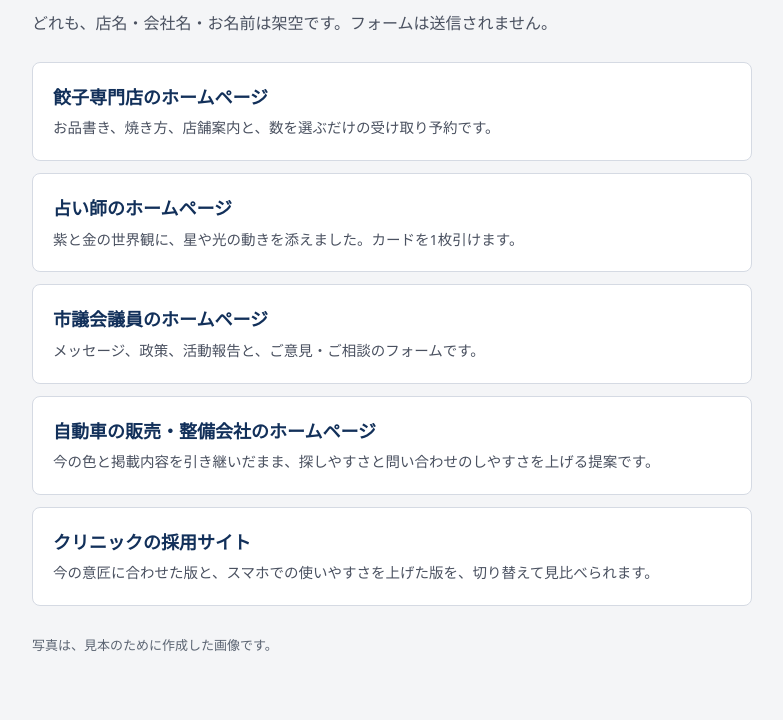
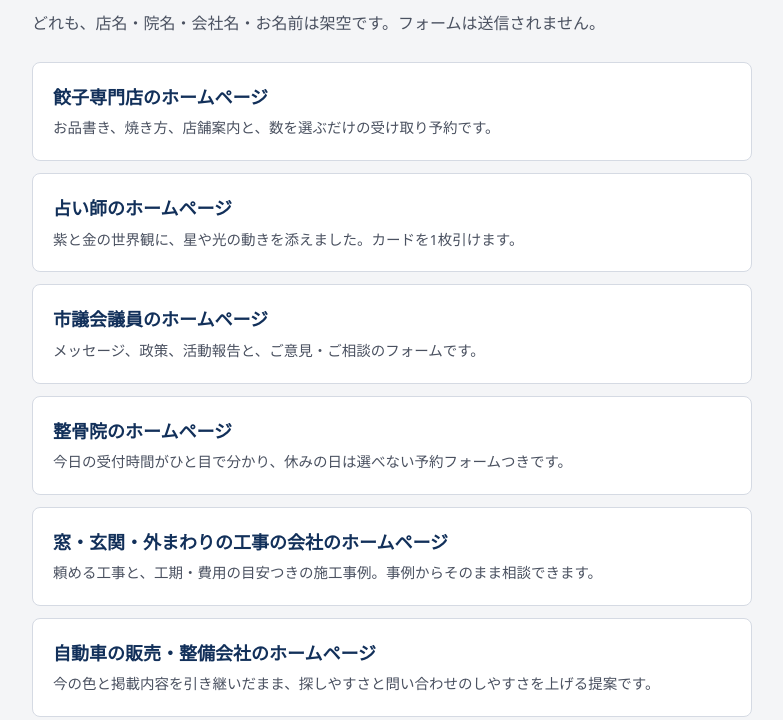
Before and after one commit to mkohei97/works, a plain HTML site: page index.html in a window 1280 px wide. Shown: the part 80-800 px from the top of the page, without its empty margins (248-1031 px from the left). Drawn offline with Linux system fonts and the light colour scheme.

Commit message:
Add files via upload

```diff
--- a/index.html
+++ b/index.html
@@ -21,11 +21,13 @@ small{display:block;margin-top:28px;font-size:13px;color:#5B6472}
 <body>
 <main>
 <h1>制作の見本</h1>
-<p>どれも、店名・会社名・お名前は架空です。フォームは送信されません。</p>
+<p>どれも、店名・院名・会社名・お名前は架空です。フォームは送信されません。</p>
 <ul>
 <li><a href="gyoza-shop/"><b>餃子専門店のホームページ</b><span>お品書き、焼き方、店舗案内と、数を選ぶだけの受け取り予約です。</span></a></li>
 <li><a href="fortune-teller/"><b>占い師のホームページ</b><span>紫と金の世界観に、星や光の動きを添えました。カードを1枚引けます。</span></a></li>
 <li><a href="city-councillor/"><b>市議会議員のホームページ</b><span>メッセージ、政策、活動報告と、ご意見・ご相談のフォームです。</span></a></li>
+<li><a href="seikotsuin/"><b>整骨院のホームページ</b><span>今日の受付時間がひと目で分かり、休みの日は選べない予約フォームつきです。</span></a></li>
+<li><a href="window-exterior/"><b>窓・玄関・外まわりの工事の会社のホームページ</b><span>頼める工事と、工期・費用の目安つきの施工事例。事例からそのまま相談できます。</span></a></li>
 <li><a href="car-dealer/"><b>自動車の販売・整備会社のホームページ</b><span>今の色と掲載内容を引き継いだまま、探しやすさと問い合わせのしやすさを上げる提案です。</span></a></li>
 <li><a href="recruit-clinic/"><b>クリニックの採用サイト</b><span>今の意匠に合わせた版と、スマホでの使いやすさを上げた版を、切り替えて見比べられます。</span></a></li>
 </ul>
```
Also changed, not shown: 1 other file.
